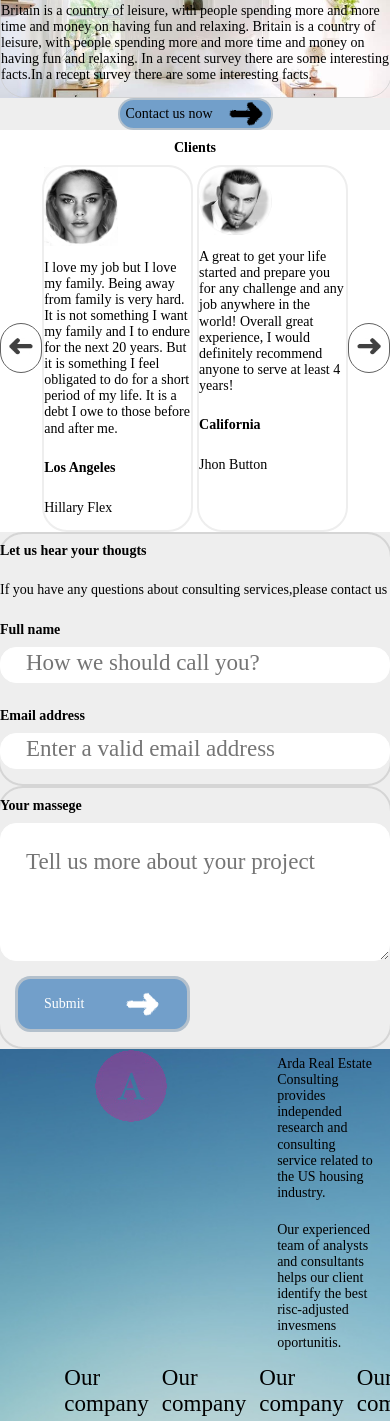
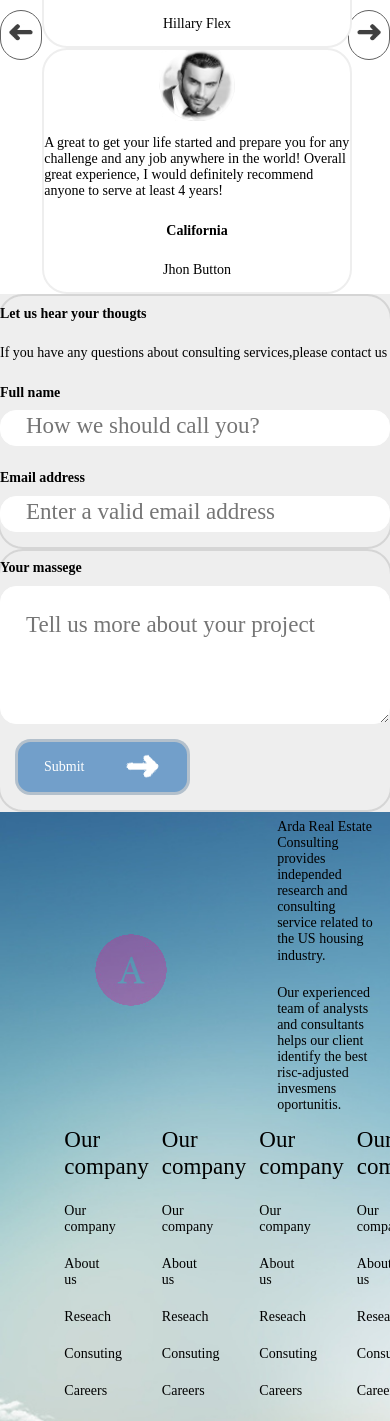
Before and after one commit to Vitalyiurevich1992/Vitalyiurevich1992, a plain HTML site: page index.html in a window 390 px wide. Shown: the part 1865-3286 px from the top of the page. Drawn offline with Linux system fonts and the light colour scheme; a script that the page names is missing.

Commit message:
Add files via upload

```diff
--- a/main.css
+++ b/main.css
@@ -411,4 +411,22 @@ body h1 {
         justify-content: space-around;
     }
 
+    .her {
+        display: flex;
+        flex-direction: column;
+    }
+
+    .subitem2 {
+        width: 100%;
+        align-items: center;
+    }
+
+    .subitem_image {
+        width: 25%;
+    }
+
+    .real_estate_re {
+        align-items: center;
+    }
+
 }
```
